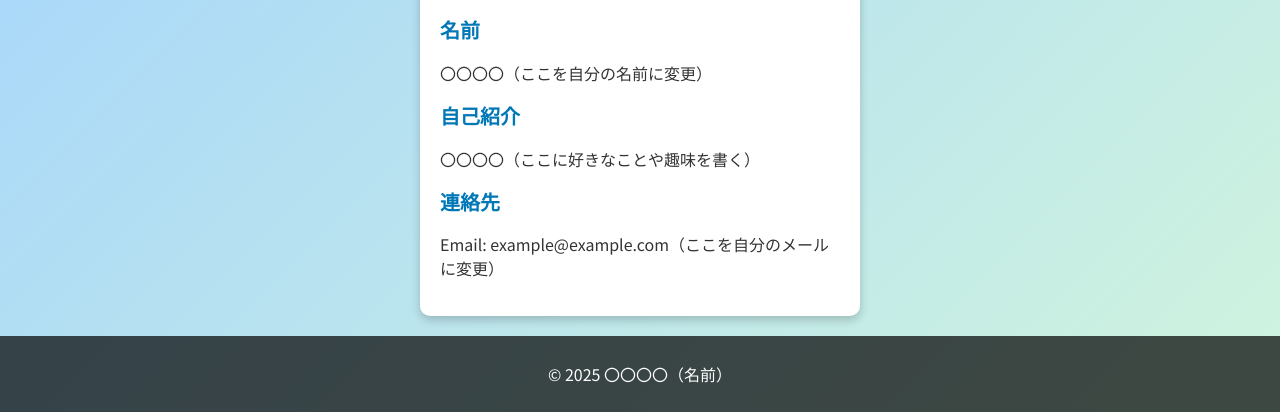
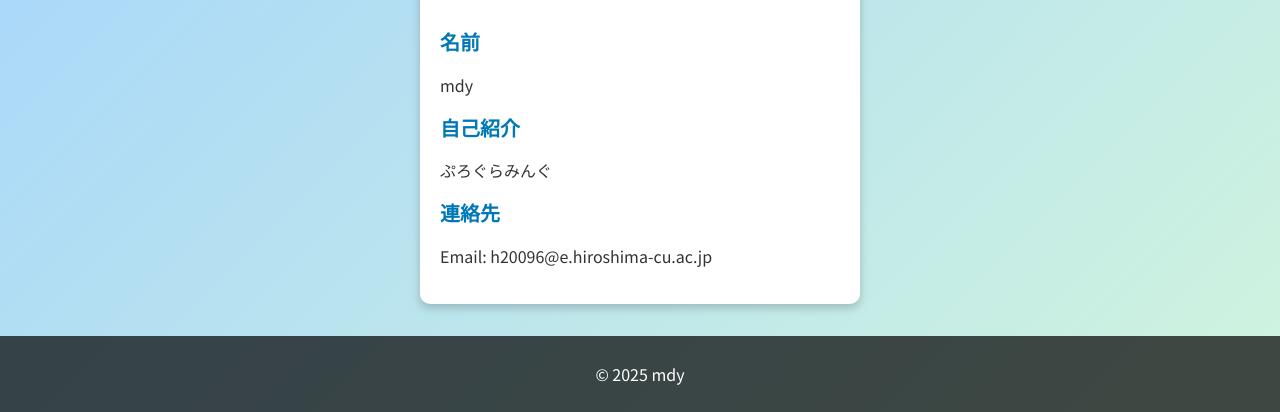
Before and after one commit to 53-gm/53-gm.github.io, a plain HTML site: page index.html in a window 1280 px wide. Shown: the part 388-800 px from the top of the page. Drawn offline with Linux system fonts and the light colour scheme.

Commit message:
できた

```diff
--- a/index.html
+++ b/index.html
@@ -16,16 +16,16 @@
         <section class="profile">
             <img src="profile.jpg" alt="プロフィール画像">
             <h2>名前</h2>
-            <p>〇〇〇〇（ここを自分の名前に変更）</p>
+            <p>mdy</p>
             <h2>自己紹介</h2>
-            <p>〇〇〇〇（ここに好きなことや趣味を書く）</p>
+            <p>ぷろぐらみんぐ</p>
             <h2>連絡先</h2>
-            <p>Email: example@example.com（ここを自分のメールに変更）</p>
+            <p>Email: h20096@e.hiroshima-cu.ac.jp</p>
         </section>
     </main>
 
     <footer>
-        <p>&copy; 2025 〇〇〇〇（名前）</p>
+        <p>&copy; 2025 mdy</p>
     </footer>
 </body>
 </html>
```
Also changed, not shown: profile.jpg.
